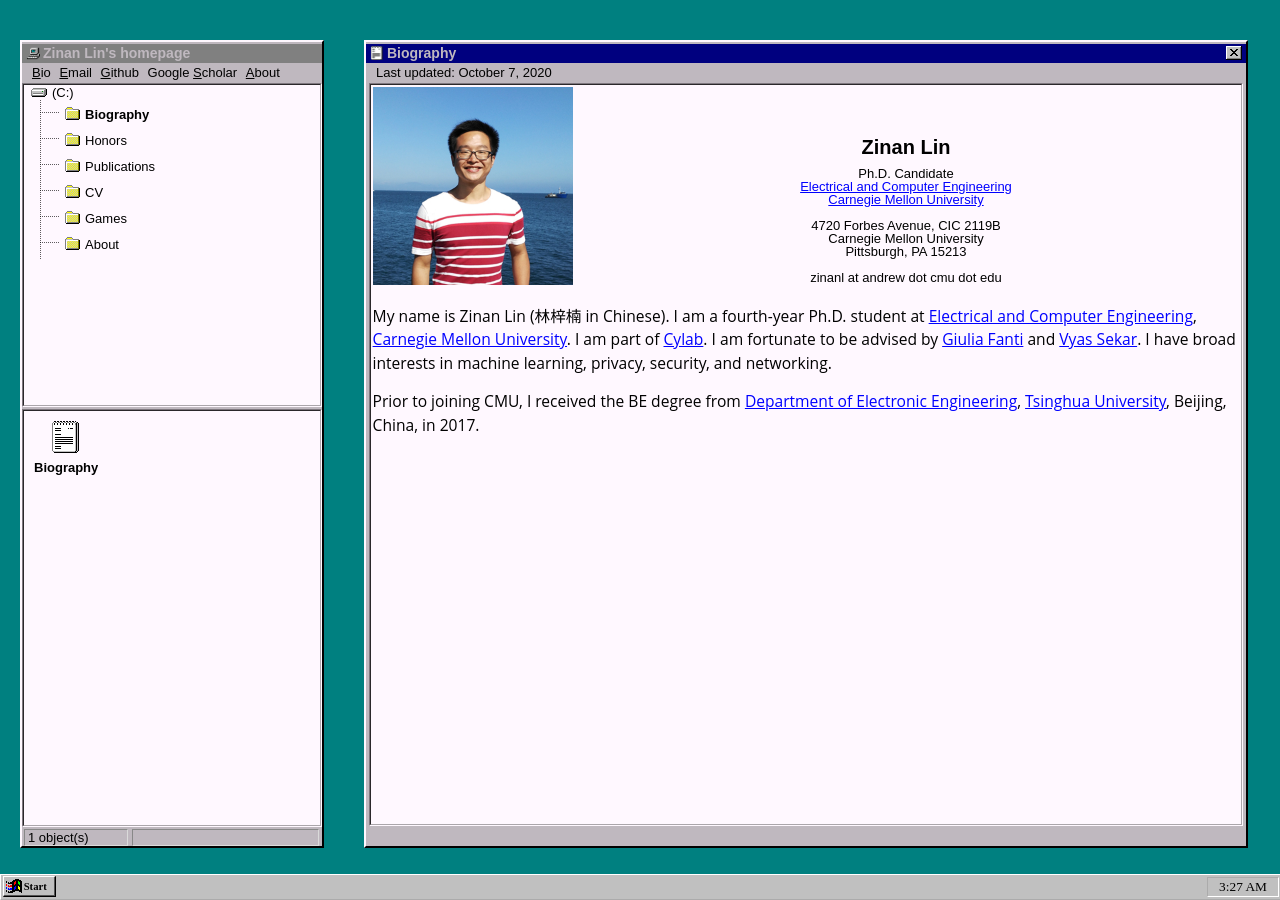
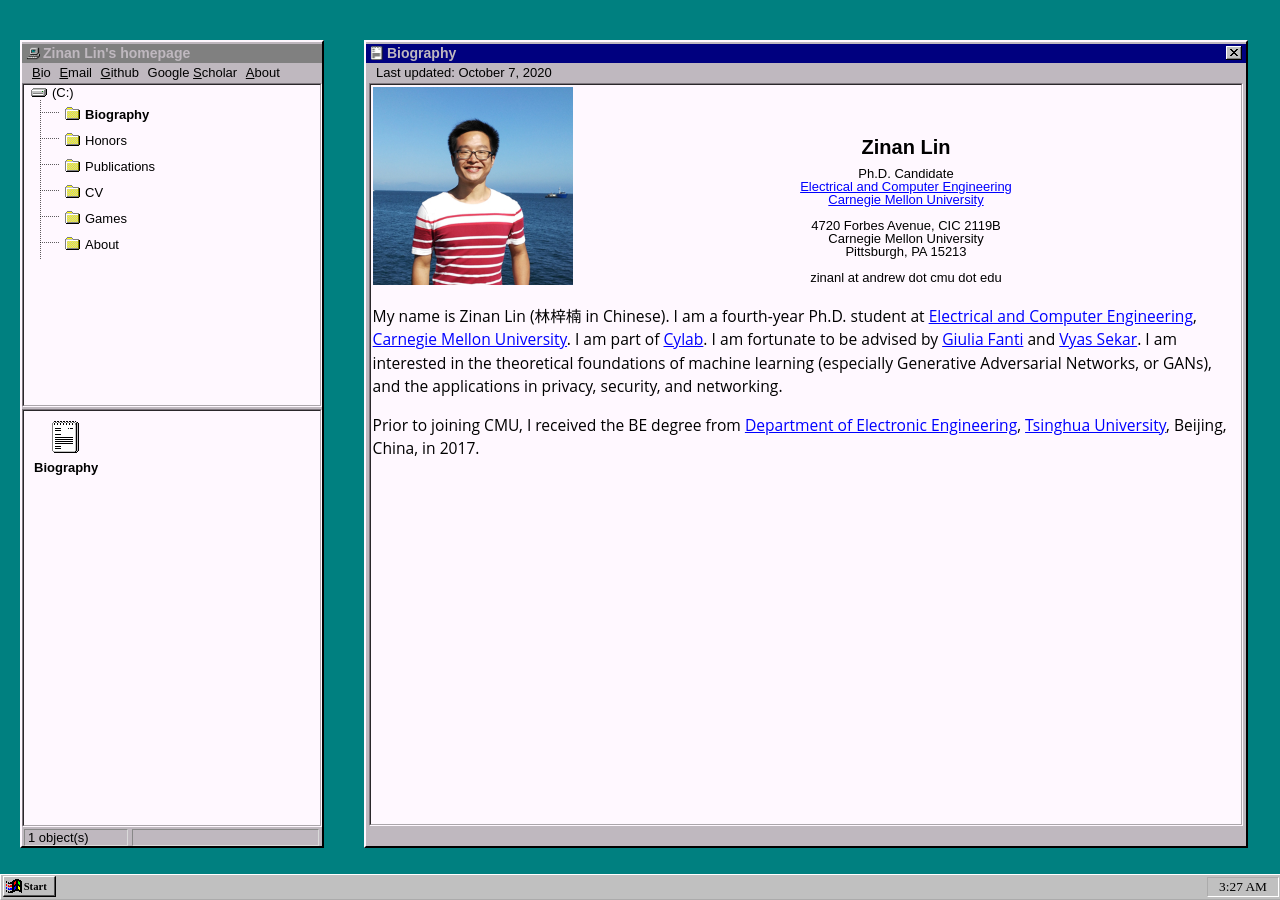
Before and after one commit to fjxmlzn/fjxmlzn.github.io, a Jekyll site: the page built from _bio/bio.html, in a window 1280 px wide. Built offline with Jekyll 4.4.1, drawn with Linux system fonts in a browser that asks for light colours.

Commit message:
update bio

```diff
--- a/_bio/bio.html
+++ b/_bio/bio.html
@@ -42,7 +42,7 @@
 </div>
 <div class="bio_statement">
     <p>
-        My name is Zinan Lin (林梓楠 in Chinese). I am a fourth-year Ph.D. student at <a href="https://www.ece.cmu.edu/" target="_blank">Electrical and Computer Engineering</a>, <a href="https://www.cmu.edu/" target="_blank"> Carnegie Mellon University</a>. I am part of <a href="https://www.cylab.cmu.edu" target="_blank">Cylab</a>. I am fortunate to be advised by <a href="http://www.andrew.cmu.edu/user/gfanti/" target="_blank">Giulia Fanti</a> and <a href="https://users.ece.cmu.edu/~vsekar/" target="_blank">Vyas Sekar</a>. I have broad interests in machine learning, privacy, security, and networking.
+        My name is Zinan Lin (林梓楠 in Chinese). I am a fourth-year Ph.D. student at <a href="https://www.ece.cmu.edu/" target="_blank">Electrical and Computer Engineering</a>, <a href="https://www.cmu.edu/" target="_blank"> Carnegie Mellon University</a>. I am part of <a href="https://www.cylab.cmu.edu" target="_blank">Cylab</a>. I am fortunate to be advised by <a href="http://www.andrew.cmu.edu/user/gfanti/" target="_blank">Giulia Fanti</a> and <a href="https://users.ece.cmu.edu/~vsekar/" target="_blank">Vyas Sekar</a>. I am interested in the theoretical foundations of machine learning (especially Generative Adversarial Networks, or GANs), and the applications in privacy, security, and networking.
     </p>
     <p>
         Prior to joining CMU, I received the BE degree from <a href="http://www.tsinghua.edu.cn/publish/eeen/index.html" target="_blank">Department of Electronic Engineering</a>, <a href="http://www.tsinghua.edu.cn/publish/newthuen/index.html" target="_blank">Tsinghua University</a>, Beijing, China, in 2017.
```
